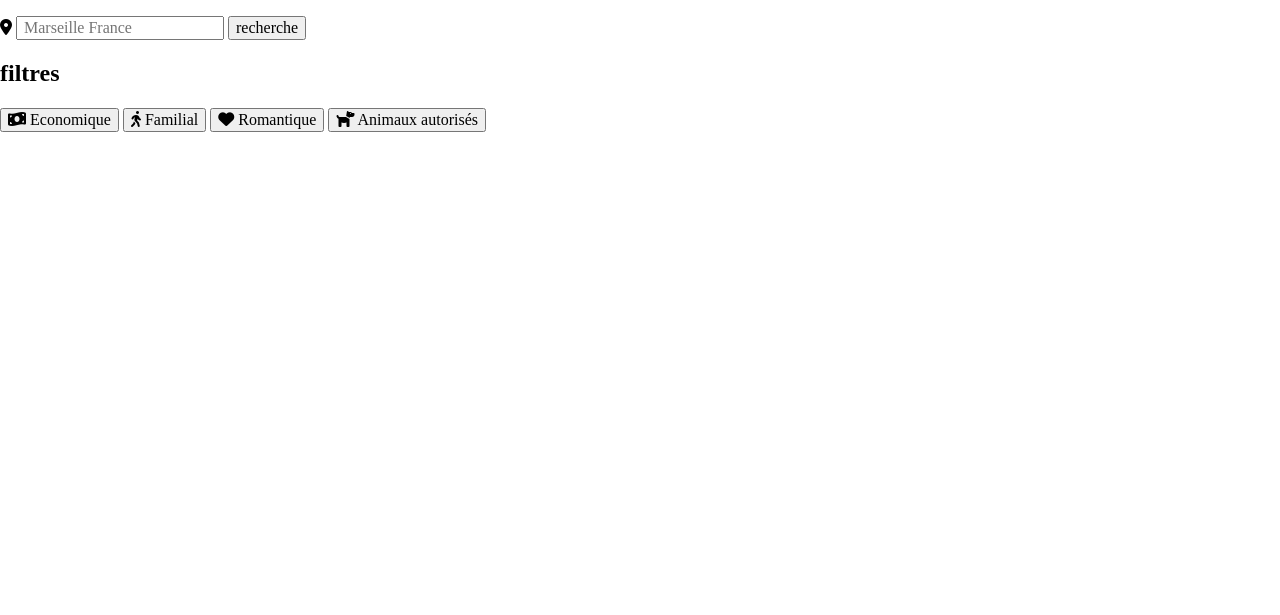
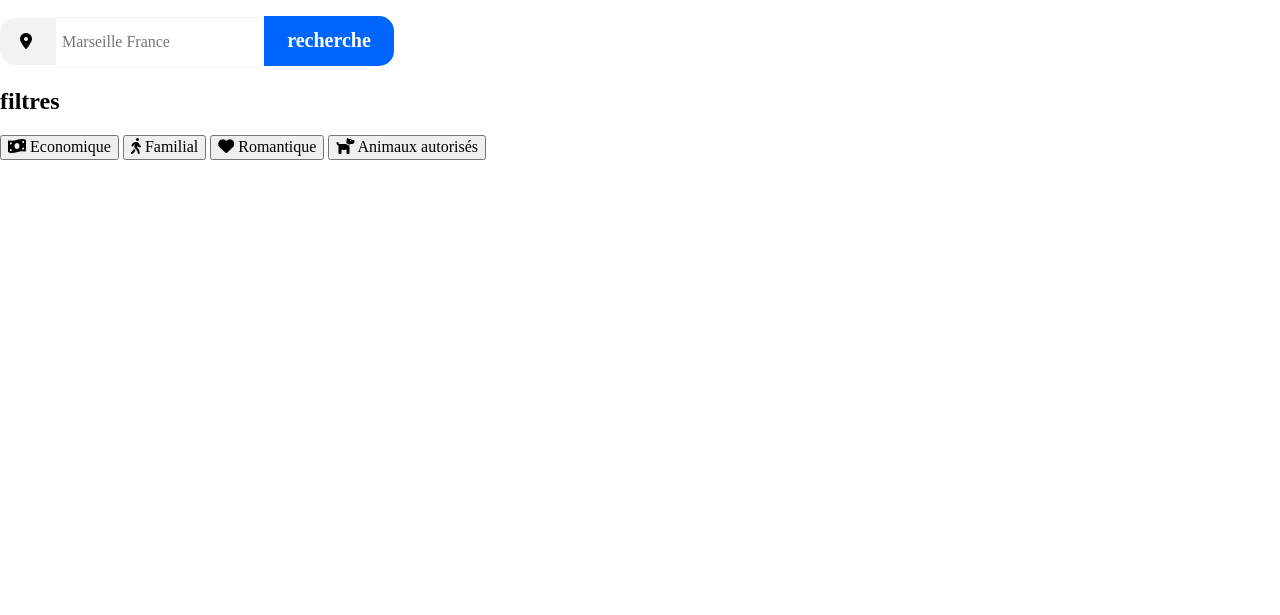
Before and after one commit to hasdru/booki, a plain HTML site: page index.html in a window 1280 px wide. Shown: the part 185-800 px from the top of the page. Drawn offline with Linux system fonts and the light colour scheme.

Commit message:
mise en place du h1 , p et recherche

```diff
--- a/style.css
+++ b/style.css
@@ -77,6 +77,47 @@ a
     color:rgb(7, 6, 6);
     text-decoration: none;
 }
-main {
+main
+{
 max-width: 1440px;
+margin: auto;
 }
+
+header.headerSearch
+{
+    display: block;
+}
+h1{
+    font-size: large;
+}
+
+p{
+    font-size: large;
+
+}
+.fontmarker
+{
+    background-color: #f2f2f2;
+    padding: 15px 20px ;
+    border-radius: 15px 0 0 15px;
+}
+.inputrecherche
+{
+    border-top: #f2f2f2 1px solid;
+    border-right: none;
+    border-bottom: #f2f2f2 1px solid;
+    border-left: none;
+    padding-top: 15px;
+    padding-bottom: 15px;
+}.rechercheButton
+{
+    background-color: #0065FC;
+    color: white;
+    font-weight: bold;
+    border: none;
+    border-radius: 0px 15px 15px 0px;
+    font-size: 20px;
+    padding: 0px 20px;
+    height: 50px;
+    width: 130px;
+}
```
